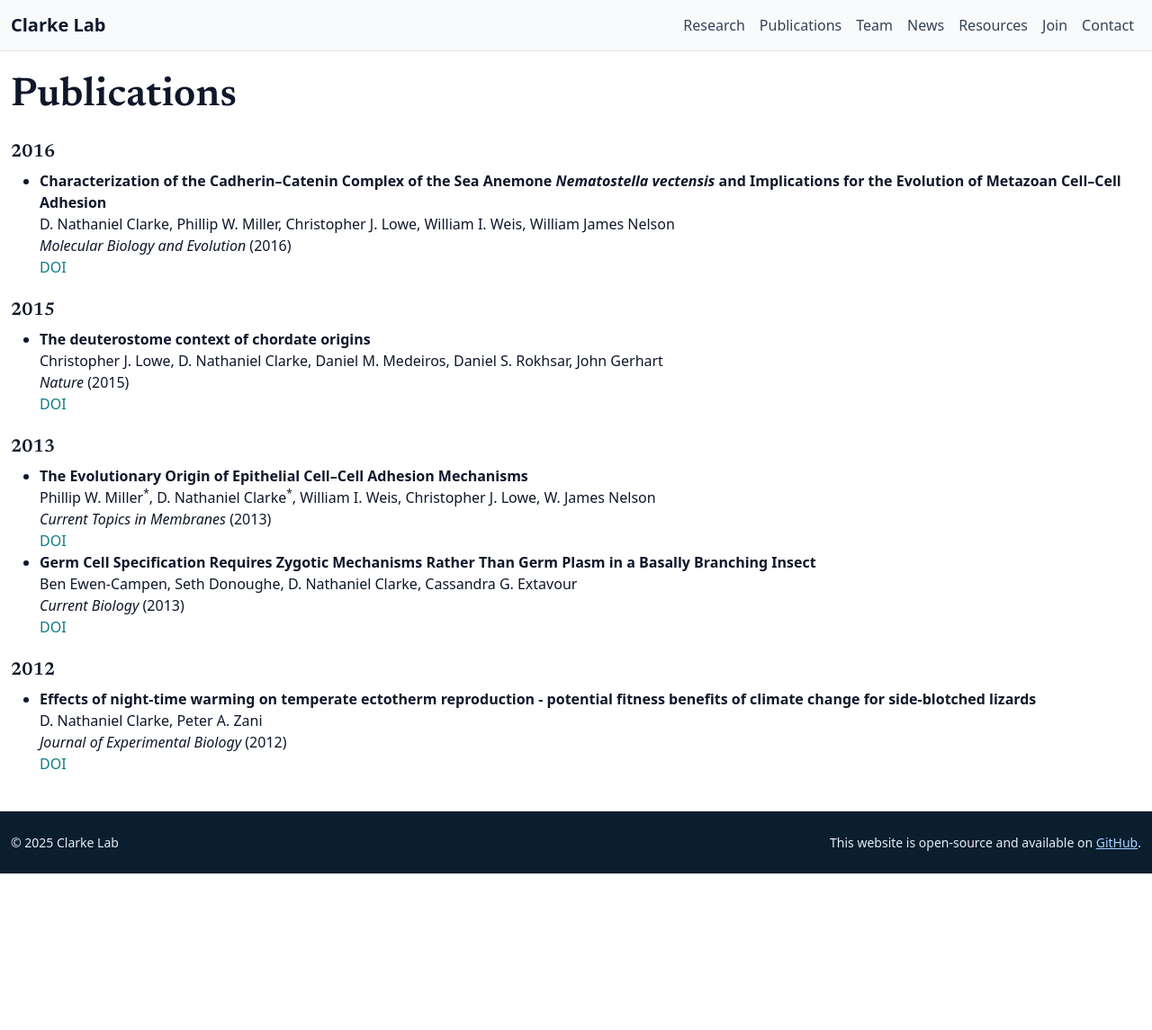
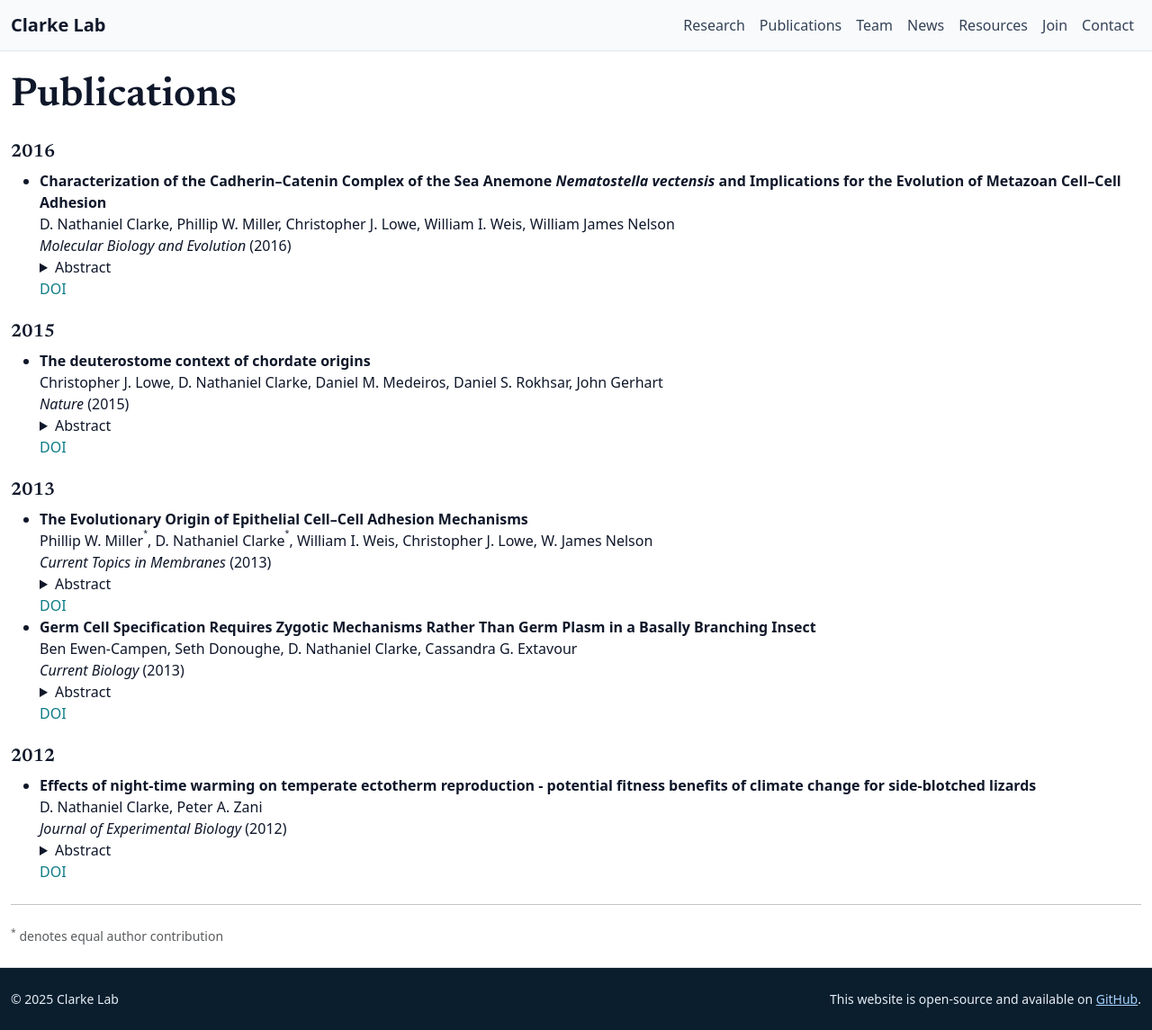
Before and after one commit to NatClarkeLab/NatClarkeLab.github.io, a Jekyll site: the page built from publications/index.md, in a window 1280 px wide and 1145 px high. Shown: the whole window at 90% size. Built offline with Jekyll 4.4.1, drawn with Linux system fonts in a browser that asks for light colours.

Commit message:
Update index.md

```diff
--- a/publications/index.md
+++ b/publications/index.md
@@ -7,8 +7,25 @@ permalink: /publications/
 <div class="container-xxl py-4">
   <h1 class="mb-3">Publications</h1>
 
+  {%- comment -%}
+  Collect pubs and detect if any footnote markers are present so we can show a legend.
+  {%- endcomment -%}
   {% assign pubs = site.publications | sort: "title" %}
   {% assign pubs = pubs | sort: "year" | reverse %}
+
+  {% assign has_star = "" %}
+  {% assign has_dagger = "" %}
+  {% for p in pubs %}
+    {% if p.authors %}
+      {% if p.authors.first and p.authors.size %}
+        {% assign _a = p.authors | join: ", " %}
+      {% else %}
+        {% assign _a = p.authors %}
+      {% endif %}
+      {% if _a contains "*" %}{% assign has_star = "true" %}{% endif %}
+      {% if _a contains "†" or _a contains "^" %}{% assign has_dagger = "true" %}{% endif %}
+    {% endif %}
+  {% endfor %}
 
   {% assign current_year = "" %}
   {% for p in pubs %}
@@ -25,13 +42,16 @@ permalink: /publications/
       <!-- Title (bold, not a link) -->
       <span class="pub-title"><strong>{{ p.title }}</strong></span>
 
-      <!-- Authors (handles YAML list or string) -->
+      <!-- Authors: join list; convert ^ -> †, then superscript markers -->
       {% if p.authors %}
         {% if p.authors.first and p.authors.size %}
           {% assign authors_str = p.authors | join: ", " %}
         {% else %}
           {% assign authors_str = p.authors %}
         {% endif %}
+        {% assign authors_str = authors_str | replace: "^", "†" %}
+        {% assign authors_str = authors_str | replace: "†", "<sup>†</sup>" %}
+        {% assign authors_str = authors_str | replace: "*", "<sup>*</sup>" %}
         <div class="pub-authors">{{ authors_str }}</div>
       {% endif %}
 
@@ -40,7 +60,17 @@ permalink: /publications/
         <div class="pub-where"><em>{{ p.journal }}</em>{% if p.year %} ({{ p.year }}){% endif %}</div>
       {% endif %}
 
-      <!-- Links row (DOI/PDF) -->
+      <!-- Optional abstract (body content) -->
+      {% if p.content and p.content != "" %}
+        <details class="pub-abs">
+          <summary>Abstract</summary>
+          <div class="pub-abstract">
+            {{ p.content }}
+          </div>
+        </details>
+      {% endif %}
+
+      <!-- Links row -->
       <div class="pub-links">
         {% if p.doi %}<a href="https://doi.org/{{ p.doi }}" target="_blank" rel="noopener">DOI</a>{% endif %}
         {% if p.pdf %}{% if p.doi %} · {% endif %}<a href="{{ p.pdf | relative_url }}" target="_blank" rel="noopener">PDF</a>{% endif %}
@@ -49,4 +79,16 @@ permalink: /publications/
 
     {% if forloop.last %}</ul>{% endif %}
   {% endfor %}
+
+  {%- comment -%}
+  Footnote legend: only show if any marker was detected.
+  {%- endcomment -%}
+  {% if has_star == "true" or has_dagger == "true" %}
+    <hr class="my-4">
+    <p class="pub-footnote small text-muted mb-0">
+      {% if has_star == "true" %}<span><sup>*</sup> denotes equal author contribution</span>{% endif %}
+      {% if has_star == "true" and has_dagger == "true" %} &nbsp;•&nbsp; {% endif %}
+      {% if has_dagger == "true" %}<span><sup>†</sup> undergraduate co-author</span>{% endif %}
+    </p>
+  {% endif %}
 </div>
```
